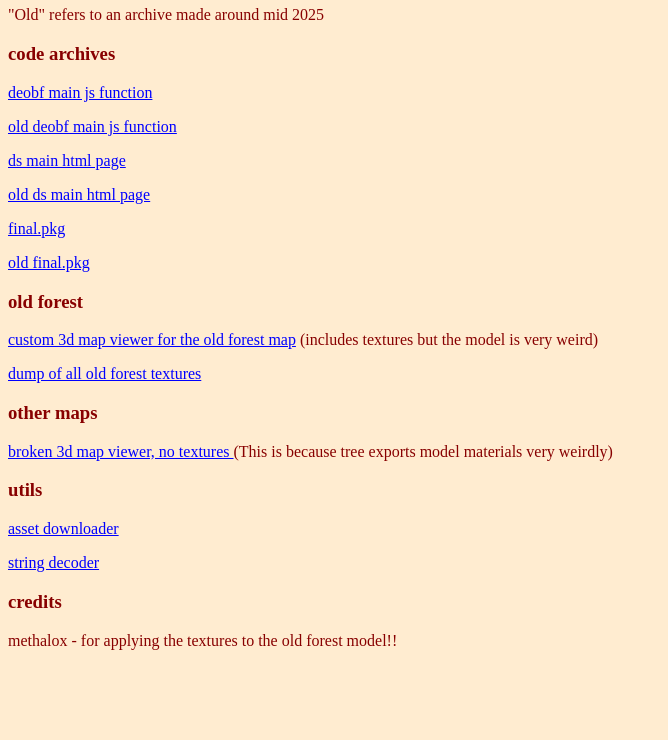
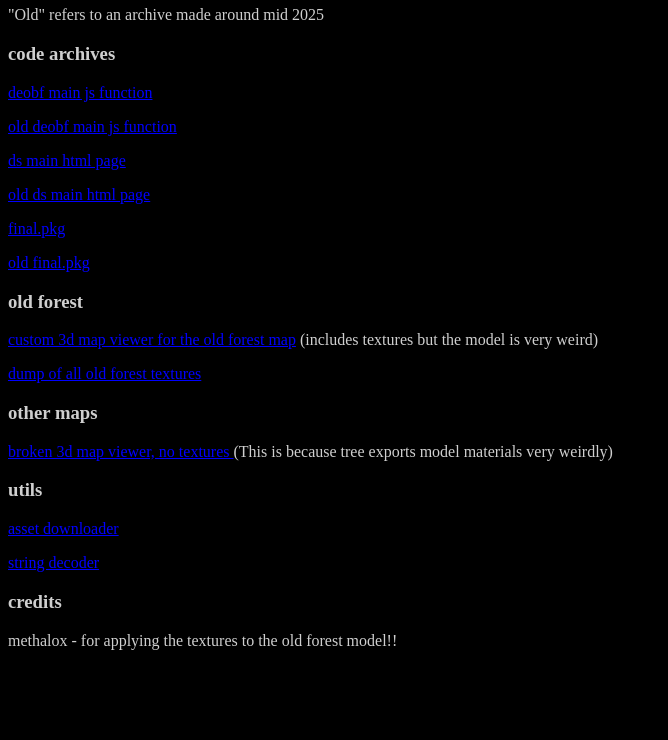
Before and after one commit to i-have-aura/ds-archival-project, a plain HTML site: page index.html in a window 1280 px wide. Shown: the part 60-800 px from the top of the page, without its empty margins (0-668 px from the left). Drawn offline with Linux system fonts and the light colour scheme.

Commit message:
Update index.html

```diff
--- a/index.html
+++ b/index.html
@@ -3,8 +3,8 @@
 <style>
     *{
         font-family: 'Times New Roman', Times, serif;
-        background-color: #ffecd0;
-        color: #880000;
+        background-color: #000000;
+        color: #cfcfcf;
     }
     a {
         color: blue;
```
